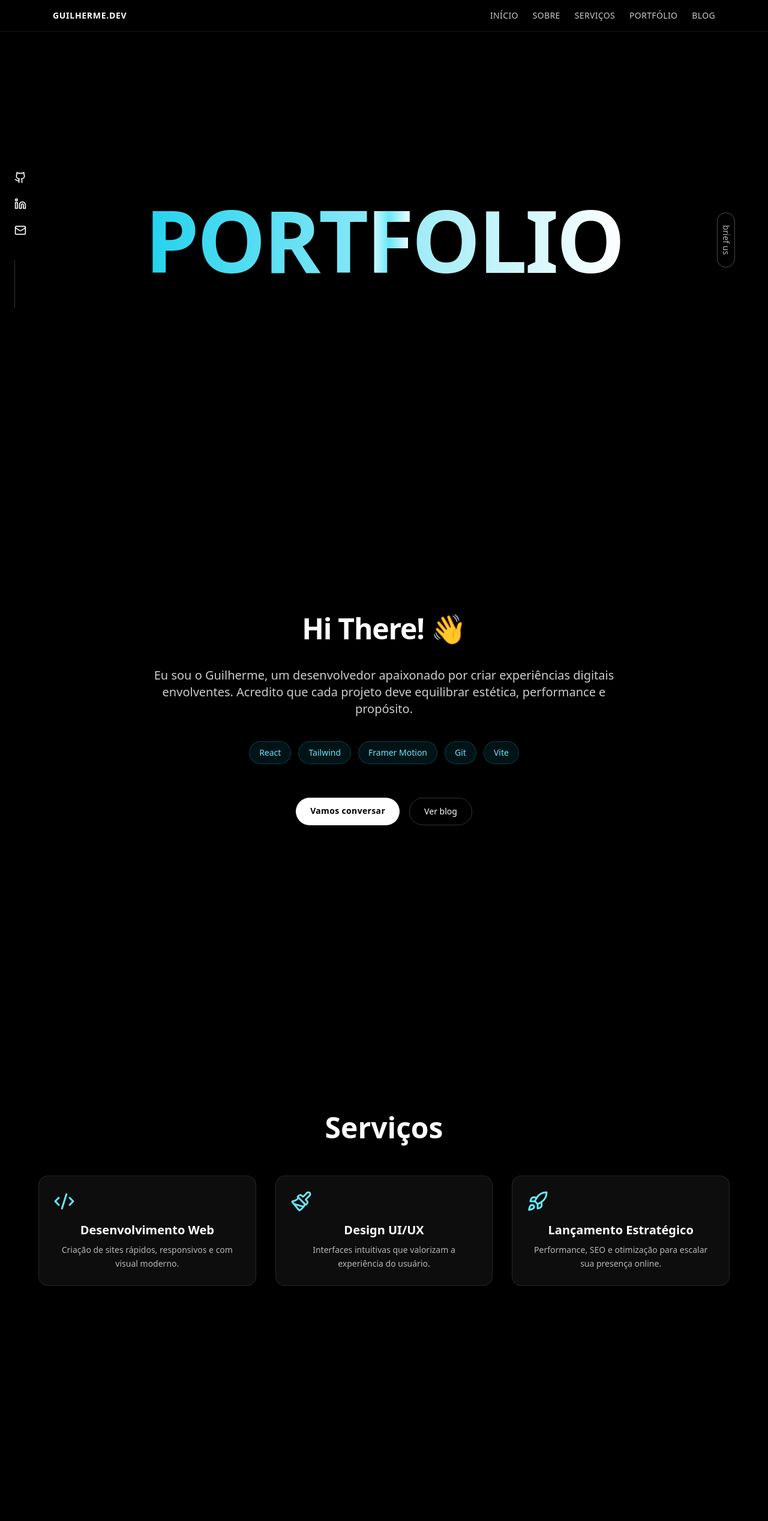
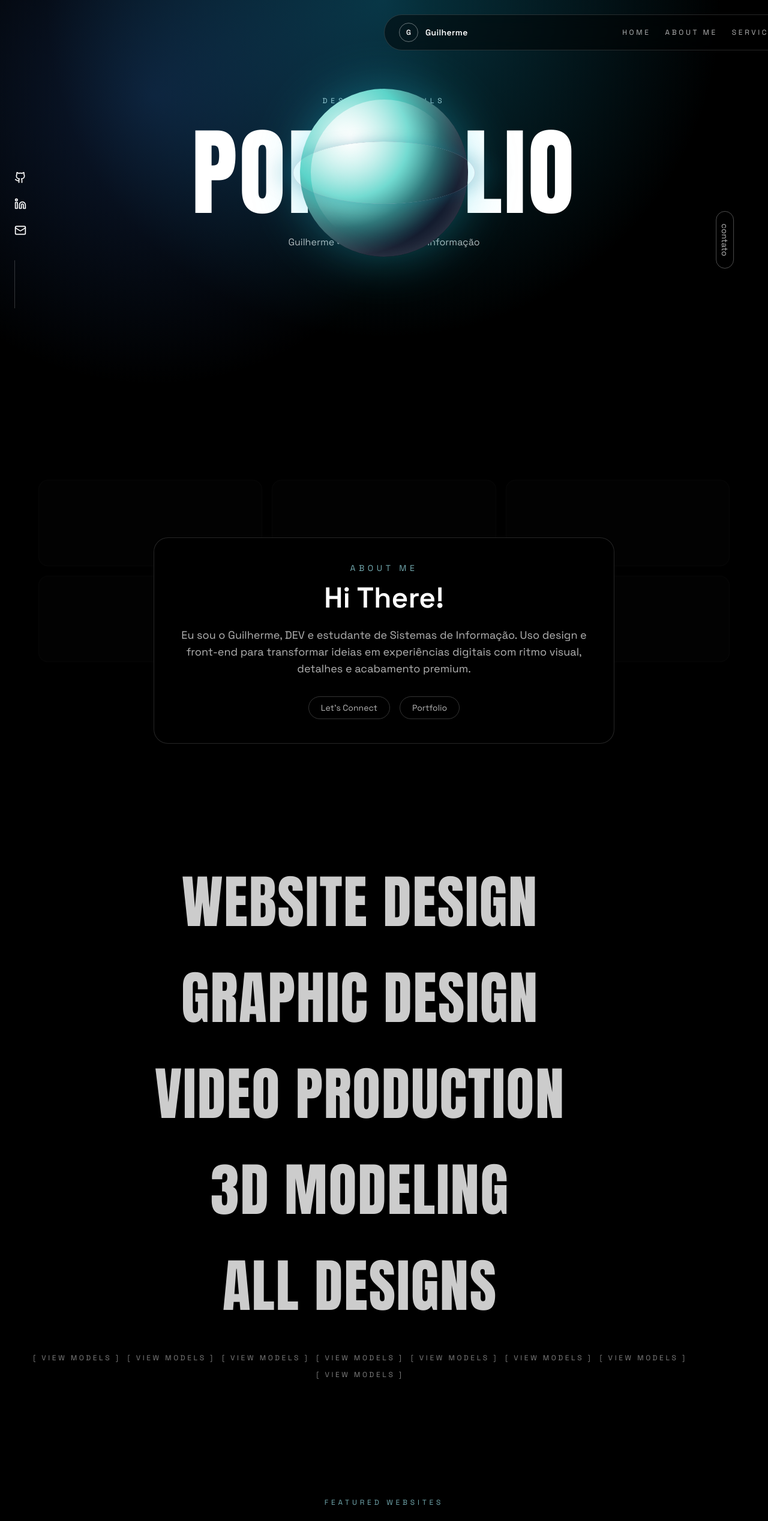
Before and after one commit to GuilhermeCostaProenca/Gui.dev, a React (Vite) app: page / in a window 1280 px wide. Shown: the top 2536 px of the page at 60% size. Built offline with nearby package versions, Linux system fonts and the light colour scheme.

Commit message:
Align layout to reference-style portfolio

```diff
--- a/src/components/About/About.jsx
+++ b/src/components/About/About.jsx
@@ -4,64 +4,60 @@ export default function About() {
   return (
     <section
       id="sobre"
-      className="min-h-screen w-full flex items-center justify-center px-6 py-20 bg-black text-white"
+      className="relative w-full px-6 py-24 bg-black text-white"
     >
-      <div className="max-w-3xl text-center space-y-10">
+      <div className="absolute inset-0 opacity-20">
+        <div className="mx-auto grid max-w-6xl grid-cols-2 gap-4 md:grid-cols-3">
+          {Array.from({ length: 6 }).map((_, index) => (
+            <div
+              key={index}
+              className="h-36 rounded-2xl border border-white/10 bg-white/5"
+            />
+          ))}
+        </div>
+      </div>
+
+      <div className="relative mx-auto max-w-3xl rounded-3xl border border-white/15 bg-black/60 p-10 text-center backdrop-blur">
+        <motion.p
+          initial={{ opacity: 0, y: 20 }}
+          whileInView={{ opacity: 1, y: 0 }}
+          transition={{ duration: 0.6 }}
+          className="text-sm uppercase tracking-[0.4em] text-cyan-200/70"
+        >
+          About me
+        </motion.p>
         <motion.h2
           initial={{ opacity: 0, y: 20 }}
           whileInView={{ opacity: 1, y: 0 }}
-          transition={{ duration: 0.6 }}
-          className="text-4xl md:text-5xl font-bold tracking-tight"
+          transition={{ duration: 0.6, delay: 0.1 }}
+          className="mt-4 text-4xl md:text-5xl font-semibold"
         >
-          Hi There! 👋
+          Hi There!
         </motion.h2>
-
         <motion.p
           initial={{ opacity: 0 }}
           whileInView={{ opacity: 1 }}
-          transition={{ duration: 0.6, delay: 0.1 }}
-          className="text-lg md:text-xl text-white/80 leading-relaxed"
+          transition={{ duration: 0.6, delay: 0.2 }}
+          className="mt-6 text-base md:text-lg text-white/70 leading-relaxed"
         >
-          Eu sou o Guilherme, um desenvolvedor apaixonado por criar experiências
-          digitais envolventes. Acredito que cada projeto deve equilibrar
-          estética, performance e propósito.
+          Eu sou o Guilherme, DEV e estudante de Sistemas de Informação. Uso
+          design e front-end para transformar ideias em experiências digitais com
+          ritmo visual, detalhes e acabamento premium.
         </motion.p>
-
-        <motion.div
-          initial={{ opacity: 0 }}
-          whileInView={{ opacity: 1 }}
-          transition={{ duration: 0.6, delay: 0.2 }}
-          className="flex flex-wrap justify-center gap-3"
-        >
-          {["React", "Tailwind", "Framer Motion", "Git", "Vite"].map((skill) => (
-            <span
-              key={skill}
-              className="bg-cyan-500/10 text-cyan-300 border border-cyan-500/30 px-4 py-2 text-sm rounded-full font-medium hover:bg-cyan-500/20 transition"
-            >
-              {skill}
-            </span>
-          ))}
-        </motion.div>
-
-        <motion.div
-          initial={{ opacity: 0 }}
-          whileInView={{ opacity: 1 }}
-          transition={{ duration: 0.6, delay: 0.3 }}
-          className="flex flex-col sm:flex-row justify-center gap-4 pt-4"
-        >
+        <div className="mt-8 flex flex-wrap justify-center gap-4 text-sm text-white/70">
           <a
-            href="#contato"
-            className="px-6 py-3 bg-white text-black rounded-full text-sm font-semibold tracking-wide hover:bg-gray-200 transition"
+            href="mailto:guilherme@email.com"
+            className="rounded-full border border-white/20 px-5 py-2 hover:border-white transition"
           >
-            Vamos conversar
+            Let&apos;s Connect
           </a>
           <a
-            href="#blog"
-            className="px-6 py-3 border border-white/20 rounded-full text-sm text-white hover:bg-white hover:text-black transition"
+            href="#portfolio"
+            className="rounded-full border border-white/20 px-5 py-2 hover:border-white transition"
           >
-            Ver blog
+            Portfolio
           </a>
-        </motion.div>
+        </div>
       </div>
     </section>
   );
--- a/src/components/Footer/Footer.jsx
+++ b/src/components/Footer/Footer.jsx
@@ -5,13 +5,14 @@ export default function Footer() {
     <footer className="w-full bg-black border-t border-white/10 py-10 px-6 text-white">
       <div className="max-w-5xl mx-auto flex flex-col items-center justify-between gap-6 text-center sm:flex-row">
         <p className="text-sm text-white/60">
-          © {new Date().getFullYear()} Guilherme.Dev — Todos os direitos reservados.
+          © {new Date().getFullYear()} Guilherme.dev — Portfólio em evolução.
         </p>
 
         <div className="flex gap-4">
           <a
             href="https://github.com/GuilhermeCostaProenca"
             target="_blank"
+            rel="noreferrer"
             className="hover:text-cyan-400 transition"
           >
             <Github size={20} />
@@ -19,12 +20,13 @@ export default function Footer() {
           <a
             href="https://www.linkedin.com/in/guilhermecostaproenca"
             target="_blank"
+            rel="noreferrer"
             className="hover:text-cyan-400 transition"
           >
             <Linkedin size={20} />
           </a>
           <a
-            href="mailto:guilherme@exemplo.com"
+            href="mailto:guilherme@email.com"
             className="hover:text-cyan-400 transition"
           >
             <Mail size={20} />
--- a/src/components/Hero/Hero.jsx
+++ b/src/components/Hero/Hero.jsx
@@ -4,20 +4,49 @@ export default function Hero() {
   return (
     <section
       id="inicio"
-      className="h-screen w-full flex items-center justify-center text-center relative px-6"
+      className="relative min-h-screen w-full overflow-hidden bg-black px-6 pt-40 text-white"
     >
+      <div className="absolute inset-0 bg-[radial-gradient(circle_at_top,_rgba(14,116,144,0.45),_transparent_55%)]" />
+      <div className="absolute inset-0 bg-[radial-gradient(circle_at_20%_20%,_rgba(59,130,246,0.2),_transparent_40%)]" />
+
+      <div className="relative mx-auto flex w-full max-w-6xl flex-col items-center text-center">
+        <motion.p
+          initial={{ opacity: 0, y: 10 }}
+          animate={{ opacity: 1, y: 0 }}
+          transition={{ duration: 0.6 }}
+          className="text-xs uppercase tracking-[0.5em] text-cyan-100/80"
+        >
+          Design in details
+        </motion.p>
+
+        <div className="relative mt-10 flex w-full items-center justify-center">
           <motion.h1
             initial={{ opacity: 0, y: 60 }}
             animate={{ opacity: 1, y: 0 }}
             transition={{ duration: 1 }}
-        className="text-[clamp(3rem,15vw,9rem)] font-black tracking-tight leading-[0.9] text-transparent bg-clip-text bg-gradient-to-r from-cyan-400 to-white"
+            className="display-font text-[clamp(4rem,16vw,10rem)] leading-[0.9] text-white"
           >
-        PORT
-        <span className="bg-gradient-to-r from-white via-cyan-300 to-white bg-clip-text text-transparent">
-          F
-        </span>
-        OLIO
+            PORTFOLIO
           </motion.h1>
+          <motion.div
+            initial={{ opacity: 0, scale: 0.9 }}
+            animate={{ opacity: 1, scale: 1 }}
+            transition={{ duration: 0.8, delay: 0.3 }}
+            className="absolute flex items-center justify-center"
+          >
+            <div className="orb" />
+          </motion.div>
+        </div>
+
+        <motion.p
+          initial={{ opacity: 0, y: 20 }}
+          animate={{ opacity: 1, y: 0 }}
+          transition={{ duration: 0.8, delay: 0.2 }}
+          className="mt-8 max-w-xl text-base text-white/70"
+        >
+          Guilherme • DEV • Sistemas de Informação
+        </motion.p>
+      </div>
     </section>
   );
 }
--- a/src/components/Navbar/Navbar.jsx
+++ b/src/components/Navbar/Navbar.jsx
@@ -4,12 +4,19 @@ import { Github, Linkedin, Mail } from "lucide-react";
 export default function Navbar() {
   return (
     <>
-      {/* Socials na esquerda */}
-      <div className="fixed left-6 top-1/2 -translate-y-1/2 z-50 hidden md:flex flex-col gap-6">
-        <a href="https://github.com/GuilhermeCostaProenca" target="_blank">
+      <div className="fixed left-6 top-1/2 -translate-y-1/2 z-50 hidden lg:flex flex-col gap-6">
+        <a
+          href="https://github.com/GuilhermeCostaProenca"
+          target="_blank"
+          rel="noreferrer"
+        >
           <Github className="w-5 h-5 text-white hover:text-cyan-400 transition" />
         </a>
-        <a href="https://linkedin.com/in/guilhermecostaproenca" target="_blank">
+        <a
+          href="https://linkedin.com/in/guilhermecostaproenca"
+          target="_blank"
+          rel="noreferrer"
+        >
           <Linkedin className="w-5 h-5 text-white hover:text-cyan-400 transition" />
         </a>
         <a href="mailto:guilherme@email.com">
@@ -18,34 +25,48 @@ export default function Navbar() {
         <div className="h-20 w-px bg-white/20 mt-4" />
       </div>
 
-      {/* Botão flutuante na direita */}
-      <div className="fixed right-6 top-1/2 -translate-y-1/2 z-50 hidden md:flex">
+      <div className="fixed right-6 top-1/2 -translate-y-1/2 z-50 hidden lg:flex">
         <a
-          href="#contato"
+          href="mailto:guilherme@email.com"
           className="rotate-90 text-sm border border-white/30 px-5 py-1 rounded-full text-white/70 hover:text-white hover:border-white transition"
         >
-          brief us
+          contato
         </a>
       </div>
 
-      {/* Navbar flutuante */}
       <motion.header
         initial={{ y: -60, opacity: 0 }}
         animate={{ y: 0, opacity: 1 }}
         transition={{ duration: 0.7 }}
-        className="fixed top-0 left-0 w-full z-40 backdrop-blur-md bg-black/30 border-b border-white/10"
+        className="fixed top-6 left-1/2 z-40 w-[min(92%,78rem)] -translate-x-1/2 rounded-full border border-white/15 bg-black/50 backdrop-blur-md"
       >
-        <div className="max-w-6xl mx-auto px-6 py-4 flex items-center justify-between">
-          <span className="text-white font-semibold text-sm tracking-wider uppercase">
-            Guilherme.Dev
+        <div className="mx-auto flex items-center justify-between px-6 py-3">
+          <span className="flex items-center gap-3 text-white">
+            <span className="flex h-8 w-8 items-center justify-center rounded-full border border-white/40 text-xs font-semibold">
+              G
+            </span>
+            <span className="text-sm font-semibold tracking-wide">Guilherme</span>
           </span>
-          <nav className="hidden md:flex gap-6 text-white/80 text-sm uppercase tracking-wide">
-            <a href="#inicio" className="hover:text-white transition">Início</a>
-            <a href="#sobre" className="hover:text-white transition">Sobre</a>
-            <a href="#servicos" className="hover:text-white transition">Serviços</a>
-            <a href="#portfolio" className="hover:text-white transition">Portfólio</a>
-            <a href="#blog" className="hover:text-white transition">Blog</a>
+          <nav className="hidden md:flex gap-6 text-white/70 text-xs uppercase tracking-[0.3em]">
+            <a href="#inicio" className="hover:text-white transition">
+              Home
+            </a>
+            <a href="#sobre" className="hover:text-white transition">
+              About me
+            </a>
+            <a href="#servicos" className="hover:text-white transition">
+              Services
+            </a>
+            <a href="#portfolio" className="hover:text-white transition">
+              Portfolio
+            </a>
           </nav>
+          <a
+            href="mailto:guilherme@email.com"
+            className="hidden sm:inline-flex items-center rounded-full border border-white/30 px-4 py-2 text-xs font-semibold text-white/80 transition hover:border-white hover:text-white"
+          >
+            Let&apos;s Connect
+          </a>
         </div>
       </motion.header>
     </>
--- a/src/components/Portfolio/Portfolio.jsx
+++ b/src/components/Portfolio/Portfolio.jsx
@@ -2,21 +2,27 @@ import { motion } from "framer-motion";
 
 const projetos = [
   {
-    nome: "FAQ Interno",
-    descricao: "Sistema de coleta de dúvidas internas com exportação para Excel.",
-    imagem: "https://placehold.co/600x400/000000/00FFFF?text=FAQ",
+    nome: "TT Partners",
+    descricao: "Agency",
+    imagem: "https://placehold.co/600x400/000000/00FFFF?text=Sandbox",
     link: "#",
   },
   {
-    nome: "Mapeamento de Mercado",
-    descricao: "Painel com regiões críticas de energia via scraping e Power BI.",
-    imagem: "https://placehold.co/600x400/000000/00FFFF?text=Dashboard",
+    nome: "TigreTigre",
+    descricao: "Restaurant",
+    imagem: "https://placehold.co/600x400/000000/00FFFF?text=Insights",
     link: "#",
   },
   {
-    nome: "Pet Shop iFood",
-    descricao: "E-commerce automatizado com sistema de entregas e catálogo integrado.",
-    imagem: "https://placehold.co/600x400/000000/00FFFF?text=PetShop",
+    nome: "Dave | Portfolio",
+    descricao: "Portfolio",
+    imagem: "https://placehold.co/600x400/000000/00FFFF?text=Landing",
+    link: "#",
+  },
+  {
+    nome: "Sky Media Partners",
+    descricao: "Business",
+    imagem: "https://placehold.co/600x400/000000/00FFFF?text=Business",
     link: "#",
   },
 ];
@@ -25,19 +31,31 @@ export default function Portfolio() {
   return (
     <section
       id="portfolio"
-      className="w-full min-h-screen py-20 px-6 bg-black text-white flex items-center justify-center"
+      className="w-full py-24 px-6 bg-black text-white flex items-center justify-center"
     >
       <div className="max-w-6xl w-full text-center space-y-12">
+        <div className="space-y-4">
+          <span className="text-xs uppercase tracking-[0.4em] text-cyan-200/70">
+            Featured Websites
+          </span>
+          <h2 className="text-3xl md:text-4xl font-semibold">
+            Impress, Engage, and Perform.
+          </h2>
+          <p className="text-white/70 max-w-2xl mx-auto">
+            Eu crio experiências digitais com foco em narrativa visual, conversão
+            e performance. Esses cards simulam o layout dos projetos em destaque.
+          </p>
+        </div>
         <motion.h2
           initial={{ opacity: 0, y: 20 }}
           whileInView={{ opacity: 1, y: 0 }}
           transition={{ duration: 0.6 }}
-          className="text-4xl md:text-5xl font-bold"
+          className="text-2xl md:text-3xl font-semibold text-left"
         >
-          Portfólio
+          Featured Projects
         </motion.h2>
 
-        <div className="grid grid-cols-1 sm:grid-cols-2 lg:grid-cols-3 gap-6">
+        <div className="grid grid-cols-1 sm:grid-cols-2 lg:grid-cols-4 gap-6">
           {projetos.map((projeto, index) => (
             <motion.a
               key={index}
@@ -47,16 +65,22 @@ export default function Portfolio() {
               initial={{ opacity: 0, y: 40 }}
               whileInView={{ opacity: 1, y: 0 }}
               transition={{ duration: 0.5, delay: index * 0.2 }}
-              className="group relative rounded-xl overflow-hidden border border-white/10 hover:shadow-lg transition"
+              className="group relative rounded-2xl overflow-hidden border border-white/10 bg-white/5 hover:border-white/30 transition"
             >
               <img
                 src={projeto.imagem}
                 alt={projeto.nome}
-                className="w-full h-64 object-cover group-hover:scale-105 transition duration-500"
+                className="w-full h-56 object-cover group-hover:scale-105 transition duration-500"
               />
-              <div className="absolute inset-0 bg-black/70 opacity-0 group-hover:opacity-100 transition duration-300 flex flex-col items-center justify-center px-4">
-                <h3 className="text-lg font-semibold mb-2">{projeto.nome}</h3>
-                <p className="text-sm text-white/70">{projeto.descricao}</p>
+              <div className="p-4 text-left">
+                <p className="text-xs uppercase tracking-[0.3em] text-white/40">
+                  2025
+                </p>
+                <h3 className="text-lg font-semibold mt-2">{projeto.nome}</h3>
+                <p className="text-sm text-white/60 mt-1">{projeto.descricao}</p>
+                <span className="mt-3 inline-flex text-xs uppercase tracking-[0.3em] text-cyan-200/70">
+                  Live Site
+                </span>
               </div>
             </motion.a>
           ))}
--- a/src/components/Services/Services.jsx
+++ b/src/components/Services/Services.jsx
@@ -1,55 +1,39 @@
 import { motion } from "framer-motion";
-import { Code2, Paintbrush, Rocket } from "lucide-react";
 
 const services = [
-  {
-    title: "Desenvolvimento Web",
-    description: "Criação de sites rápidos, responsivos e com visual moderno.",
-    icon: <Code2 size={36} />,
-  },
-  {
-    title: "Design UI/UX",
-    description: "Interfaces intuitivas que valorizam a experiência do usuário.",
-    icon: <Paintbrush size={36} />,
-  },
-  {
-    title: "Lançamento Estratégico",
-    description: "Performance, SEO e otimização para escalar sua presença online.",
-    icon: <Rocket size={36} />,
-  },
+  "WEBSITE DESIGN",
+  "GRAPHIC DESIGN",
+  "VIDEO PRODUCTION",
+  "3D MODELING",
+  "ALL DESIGNS",
 ];
 
 export default function Services() {
   return (
-    <section
-      id="servicos"
-      className="min-h-screen w-full flex items-center justify-center px-6 py-20 bg-black text-white"
-    >
-      <div className="max-w-6xl w-full text-center space-y-14">
-        <motion.h2
+    <section id="servicos" className="w-full px-6 py-24 bg-black text-white">
+      <div className="max-w-6xl w-full text-center space-y-10">
+        <motion.div
           initial={{ opacity: 0, y: 20 }}
           whileInView={{ opacity: 1, y: 0 }}
           transition={{ duration: 0.6 }}
-          className="text-4xl md:text-5xl font-bold"
+          className="space-y-4"
         >
-          Serviços
-        </motion.h2>
-
-        <div className="grid grid-cols-1 sm:grid-cols-2 md:grid-cols-3 gap-8">
-          {services.map((service, index) => (
-            <motion.div
-              key={index}
-              initial={{ opacity: 0, y: 40 }}
-              whileInView={{ opacity: 1, y: 0 }}
-              transition={{ duration: 0.5, delay: index * 0.2 }}
-              className="group bg-white/5 border border-white/10 p-6 rounded-2xl hover:border-cyan-400/40 hover:shadow-xl transition-all duration-300 cursor-default"
-            >
-              <div className="text-cyan-300 mb-4">{service.icon}</div>
-              <h3 className="text-xl font-semibold mb-2">{service.title}</h3>
-              <p className="text-white/70 text-sm leading-relaxed">
-                {service.description}
-              </p>
-            </motion.div>
+          {services.map((item, index) => (
+            <div key={item} className="relative">
+              <motion.h3
+                initial={{ opacity: 0, y: 20 }}
+                whileInView={{ opacity: 1, y: 0 }}
+                transition={{ duration: 0.5, delay: index * 0.1 }}
+                className="display-font text-[clamp(2.5rem,9vw,6rem)] text-white/80"
+              >
+                {item}
+              </motion.h3>
+            </div>
+          ))}
+        </motion.div>
+        <div className="flex flex-wrap justify-center gap-3 text-xs uppercase tracking-[0.3em] text-white/50">
+          {Array.from({ length: 8 }).map((_, index) => (
+            <span key={index}>[ view models ]</span>
           ))}
         </div>
       </div>
--- a/src/styles/globals.css
+++ b/src/styles/globals.css
@@ -1,7 +1,54 @@
+@import url("https://fonts.googleapis.com/css2?family=Anton&family=Space+Grotesk:wght@400;500;600;700&display=swap");
+
 @tailwind base;
 @tailwind components;
 @tailwind utilities;
 
 body {
   @apply bg-black text-white font-sans overflow-x-hidden;
+  font-family: "Space Grotesk", ui-sans-serif, system-ui, sans-serif;
 }
+
+.display-font {
+  font-family: "Anton", "Space Grotesk", ui-sans-serif, system-ui, sans-serif;
+  letter-spacing: 0.02em;
+}
+
+.orb {
+  position: relative;
+  width: 280px;
+  height: 280px;
+  border-radius: 9999px;
+  background: radial-gradient(circle at 30% 30%, #ffffff, #4fd1c5 35%, #0f172a 70%);
+  box-shadow: 0 0 80px rgba(34, 211, 238, 0.35), inset 0 0 40px rgba(255, 255, 255, 0.2);
+  animation: float 6s ease-in-out infinite;
+}
+
+.orb::before {
+  content: "";
+  position: absolute;
+  inset: 18px;
+  border-radius: 9999px;
+  background: radial-gradient(circle at 20% 20%, rgba(255, 255, 255, 0.9), transparent 60%);
+  opacity: 0.8;
+}
+
+.orb::after {
+  content: "";
+  position: absolute;
+  inset: -12px;
+  border-radius: 9999px;
+  border: 1px solid rgba(148, 163, 184, 0.4);
+  transform: rotateX(70deg);
+  box-shadow: 0 0 60px rgba(14, 116, 144, 0.35);
+}
+
+@keyframes float {
+  0%,
+  100% {
+    transform: translateY(0px) rotate(0deg);
+  }
+  50% {
+    transform: translateY(-18px) rotate(2deg);
+  }
+}
```
Also changed, not shown: 1 other file (tests, documents, lock files or other folders). Lines whose indentation alone changed are shown as unchanged.
